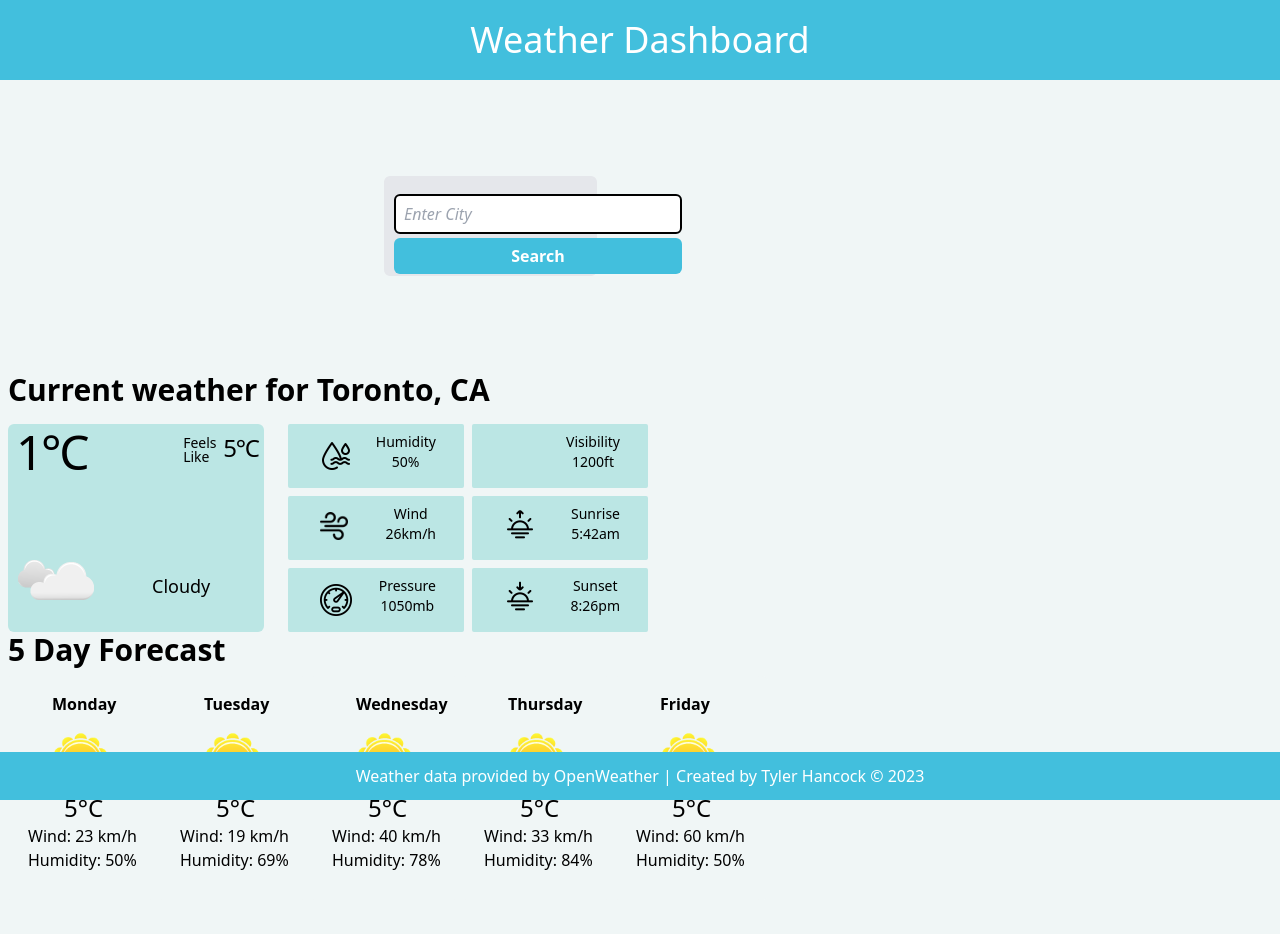
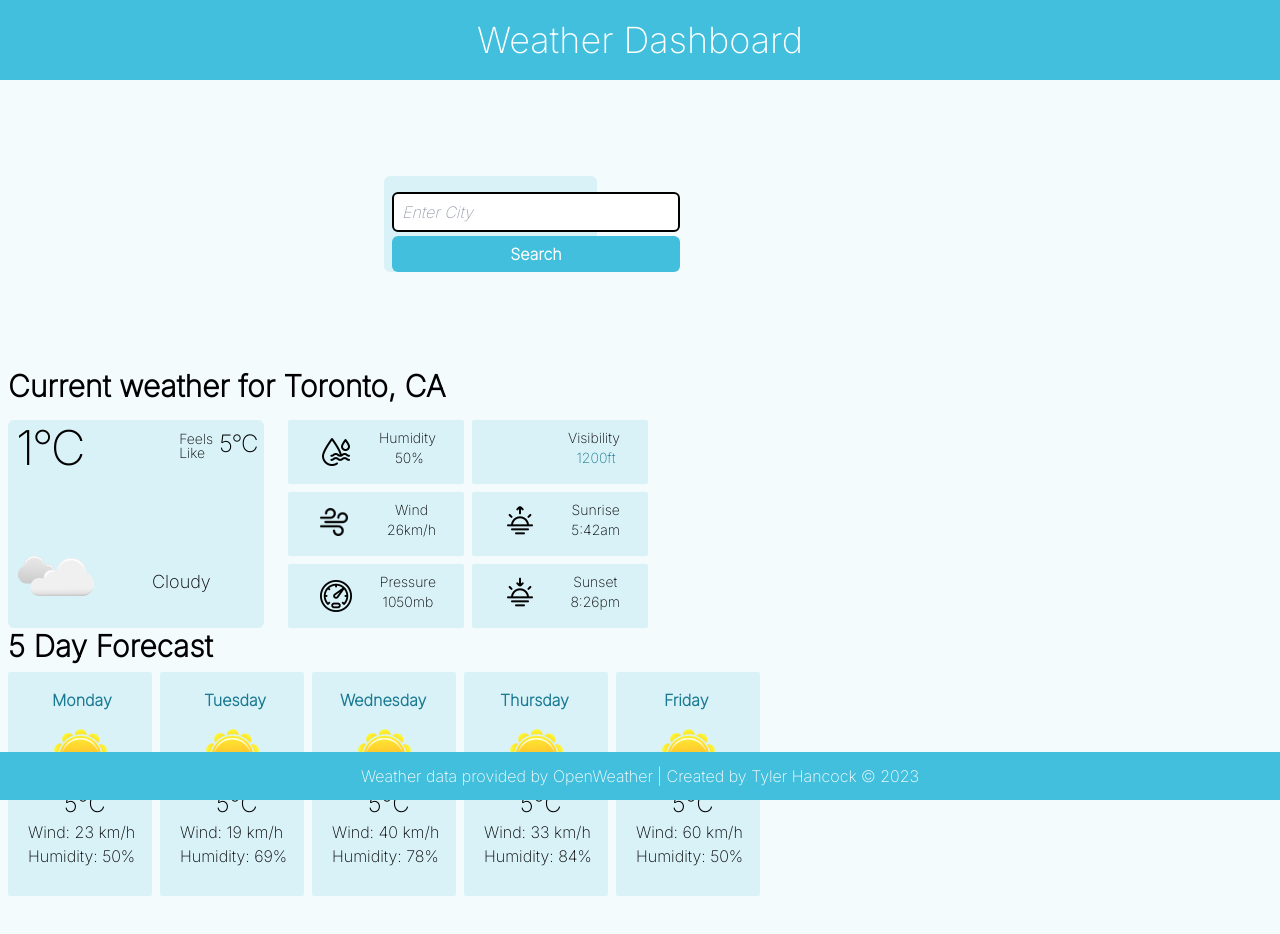
Before and after one commit to Tyler-Hancock13/Weather-App, a website: page src/index.html in a window 1280 px wide. Drawn offline with Linux system fonts and the light colour scheme; files that its build step writes are made by us from their sources.

Commit message:
Add font and update colors

```diff
--- a/src/index.html
+++ b/src/index.html
@@ -5,19 +5,22 @@
     <meta http-equiv="X-UA-Compatible" content="IE=edge">
     <meta name="viewport" content="width=device-width, initial-scale=1.0">
     <link rel="stylesheet" href="../dist/output.css">
+    <link rel="preconnect" href="https://fonts.googleapis.com">
+<link rel="preconnect" href="https://fonts.gstatic.com" crossorigin>
+<link href="https://fonts.googleapis.com/css2?family=Inter:wght@200&display=swap" rel="stylesheet">
     <script src="weatherNEW.js" defer></script>
     <title>Weather Dashboard</title>
 </head>
 <body class="w-full min-h-screen flex">
-    <div class="bg-anti-flash-white w-full h-full">
+    <div class="bg-back-theme font-inter w-full h-full">
         <div class="bg-aero w-full h-20 flex justify-center items-center">
             <h1 class="text-4xl text-white">Weather Dashboard</h1>
         </div>
 
         <div class="flex flex-wrap w-full min-h-11/12">
-            <div class="w-1/6 h-5/6 bg-gray-200 rounded-md border-2 border-gray-200 ml-96 mt-24">
+            <div class="w-1/6 h-5/6 bg-card-theme rounded-md ml-96 mt-24">
                 <input type="search" placeholder="Enter City" class="w-72 h-10 ml-2 mt-4 border-2 border-black rounded-md placeholder:pl-2 placeholder:italic"/>
-                <button class="ml-2 mt-1 w-72 h-9 rounded-md text-white font-semibold bg-aero hover:bg-indigo-blue">Search</button>
+                <button class="ml-2 mt-1 w-72 h-9 rounded-md text-white font-semibold bg-aero hover:bg-active-theme duration-500">Search</button>
             </div>
 
             <div class="flex-column">
@@ -25,7 +28,7 @@
 
                     <div class="flex h-52 w-full">
 
-                            <div class="flex-col bg-mint-green rounded-md w-64 h-52 ml-2 mt-4">
+                            <div class="flex-col bg-card-theme rounded-md w-64 h-52 ml-2 mt-4">
                                 <div class="flex">
                                     <h1 class="text-5xl ml-2 mt-1 tracking-tighter">1&deg;C</h1>
                                     <h3 class="w-10 text-sm leading-none ml-24 mt-3">Feels Like</h3><h3 class="text-2xl tracking-tighter mt-2">5&deg;C</h3>
@@ -38,7 +41,7 @@
 
                         <div class="flex w-7/12 h-52 ml-6 mt-4">
                             <div class="flex-col">
-                                <div class="flex justify-between bg-mint-green rounded-sm w-44 h-16">
+                                <div class="flex justify-between bg-card-theme rounded-sm w-44 h-16">
                                     <div>
                                         <img class="w-8 ml-8 mt-4" src="../humidity.png"/>
                                     </div>
@@ -48,7 +51,7 @@
                                     </div>
                                 </div>
 
-                                <div class="flex justify-between bg-mint-green rounded-sm w-44 h-16 mt-2">
+                                <div class="flex justify-between bg-card-theme rounded-sm w-44 h-16 mt-2">
                                     <div>
                                         <img class="w-7 ml-8 mt-4" src="../wind.png"/>
                                     </div>
@@ -58,7 +61,7 @@
                                     </div>
                                 </div>
 
-                                <div class="flex justify-between bg-mint-green rounded-sm w-44 h-16 mt-2">
+                                <div class="flex justify-between bg-card-theme rounded-sm w-44 h-16 mt-2">
                                     <div>
                                         <img class="w-8 ml-8 mt-4" src="../gauge.png"/>
                                     </div>
@@ -69,17 +72,17 @@
                                 </div>
                             </div>
                             <div class="flex-col ml-2">
-                                <div class="flex justify-between bg-mint-green rounded-sm w-44 h-16">
+                                <div class="flex justify-between bg-card-theme rounded-sm w-44 h-16">
                                     <div>
 
                                     </div>
                                     <div class="flex-col justify-items-center text-sm mr-7 mt-2">
                                         <h3>Visibility</h3>
-                                        <h3>1200ft</h3>
+                                        <h3 class="ml-1 text-header-theme">1200ft</h3>
                                     </div>
                                 </div>
 
-                                <div class="flex justify-between bg-mint-green rounded-sm w-44 h-16 mt-2">
+                                <div class="flex justify-between bg-card-theme rounded-sm w-44 h-16 mt-2">
                                     <div>
                                         <img class="w-8 ml-8 mt-3" src="../sunrise.png"/>
                                     </div>
@@ -89,7 +92,7 @@
                                     </div>
                                 </div>
 
-                                <div class="flex justify-between bg-mint-green rounded-sm w-44 h-16 mt-2">
+                                <div class="flex justify-between bg-card-theme rounded-sm w-44 h-16 mt-2">
                                     <div>
                                         <img class="w-8 ml-8 mt-3" src="../sunset.png"/>
                                     </div>
@@ -131,41 +134,41 @@
                     </div>
                 </div> -->
                 <h3 class="mt-4 ml-2 font-semibold text-3xl">5 Day Forecast</h3>
-                <div class="bg-anti-flash-white flex rounded-md w-full h-56 mb-80 ml-2 mt-2">
-                    <div class="w-36 h-56 bg-anti-flash-white flex-col justify-center items-center rounded-sm">
-                        <h3 class="ml-11 mt-4 font-semibold">Monday</h3>
+                <div class="bg-back-theme flex rounded-md w-full h-56 mb-80 ml-2 mt-2">
+                    <div class="w-36 h-56 bg-card-theme flex-col justify-center items-center rounded-sm">
+                        <h3 class="ml-11 mt-4 font-semibold text-header-theme">Monday</h3>
                         <img class="w-14 ml-11 mt-4" src="../images/weather/clear.png"/>
                         <h3 class="ml-14 text-2xl mt-1">5&deg;C</h3>
                         <p class="ml-5">Wind: 23 km/h</p>
                         <p class="ml-5">Humidity: 50%</p>
                     </div>
 
-                    <div class="w-36 h-56 bg-anti-flash-white flex-col justify-center items-center rounded-sm ml-2">
-                        <h3 class="ml-11 mt-4 font-semibold">Tuesday</h3>
+                    <div class="w-36 h-56 bg-card-theme flex-col justify-center items-center rounded-sm ml-2">
+                        <h3 class="ml-11 mt-4 font-semibold text-header-theme">Tuesday</h3>
                         <img class="w-14 ml-11 mt-4" src="../images/weather/clear.png"/>
                         <h3 class="ml-14 text-2xl mt-1">5&deg;C</h3>
                         <p class="ml-5">Wind: 19 km/h</p>
                         <p class="ml-5">Humidity: 69%</p>
                     </div>
 
-                    <div class="w-36 h-56 bg-anti-flash-white flex-col justify-center items-center rounded-sm ml-2">
-                        <h3 class="ml-11 mt-4 font-semibold">Wednesday</h3>
+                    <div class="w-36 h-56 bg-card-theme flex-col justify-center items-center rounded-sm ml-2">
+                        <h3 class="ml-7 mt-4 font-semibold text-header-theme">Wednesday</h3>
                         <img class="w-14 ml-11 mt-4" src="../images/weather/clear.png"/>
                         <h3 class="ml-14 text-2xl mt-1">5&deg;C</h3>
                         <p class="ml-5">Wind: 40 km/h</p>
                         <p class="ml-5">Humidity: 78%</p>
                     </div>
 
-                    <div class="w-36 h-56 bg-anti-flash-white flex-col justify-center items-center rounded-sm ml-2">
-                        <h3 class="ml-11 mt-4 font-semibold">Thursday</h3>
+                    <div class="w-36 h-56 bg-card-theme flex-col justify-center items-center rounded-sm ml-2">
+                        <h3 class="ml-9 mt-4 font-semibold text-header-theme">Thursday</h3>
                         <img class="w-14 ml-11 mt-4" src="../images/weather/clear.png"/>
                         <h3 class="ml-14 text-2xl mt-1">5&deg;C</h3>
                         <p class="ml-5">Wind: 33 km/h</p>
                         <p class="ml-5">Humidity: 84%</p>
                     </div>
 
-                    <div class="w-36 h-56 bg-anti-flash-white flex-col justify-center items-center rounded-sm ml-2">
-                        <h3 class="ml-11 mt-4 font-semibold">Friday</h3>
+                    <div class="w-36 h-56 bg-card-theme flex-col justify-center items-center rounded-sm ml-2">
+                        <h3 class="ml-12 mt-4 font-semibold text-header-theme">Friday</h3>
                         <img class="w-14 ml-11 mt-4" src="../images/weather/clear.png"/>
                         <h3 class="ml-14 text-2xl mt-1">5&deg;C</h3>
                         <p class="ml-5">Wind: 60 km/h</p>
--- a/tailwind.config.js
+++ b/tailwind.config.js
@@ -2,12 +2,20 @@
 module.exports = {
   content: ["./src/*.{html,js}"],
   theme: {
+    fontFamily: {
+      'inter': 'Inter',
+    },
     extend: {
       colors: {
         'aero': '#42BFDD',
         'anti-flash-white': '#F0F6F6',
         'mint-green': '#BBE6E4',
         'indigo-blue': '#084B83',
+        'back-theme': '#f4fbfd',
+        'card-theme': '#d9f2f8',
+        'dark-border': '#156579',
+        'active-theme': '#156579',
+        'header-theme': '#1a7a92',
       },
     },
   },
```
Also changed, not shown: dist/output.css.
